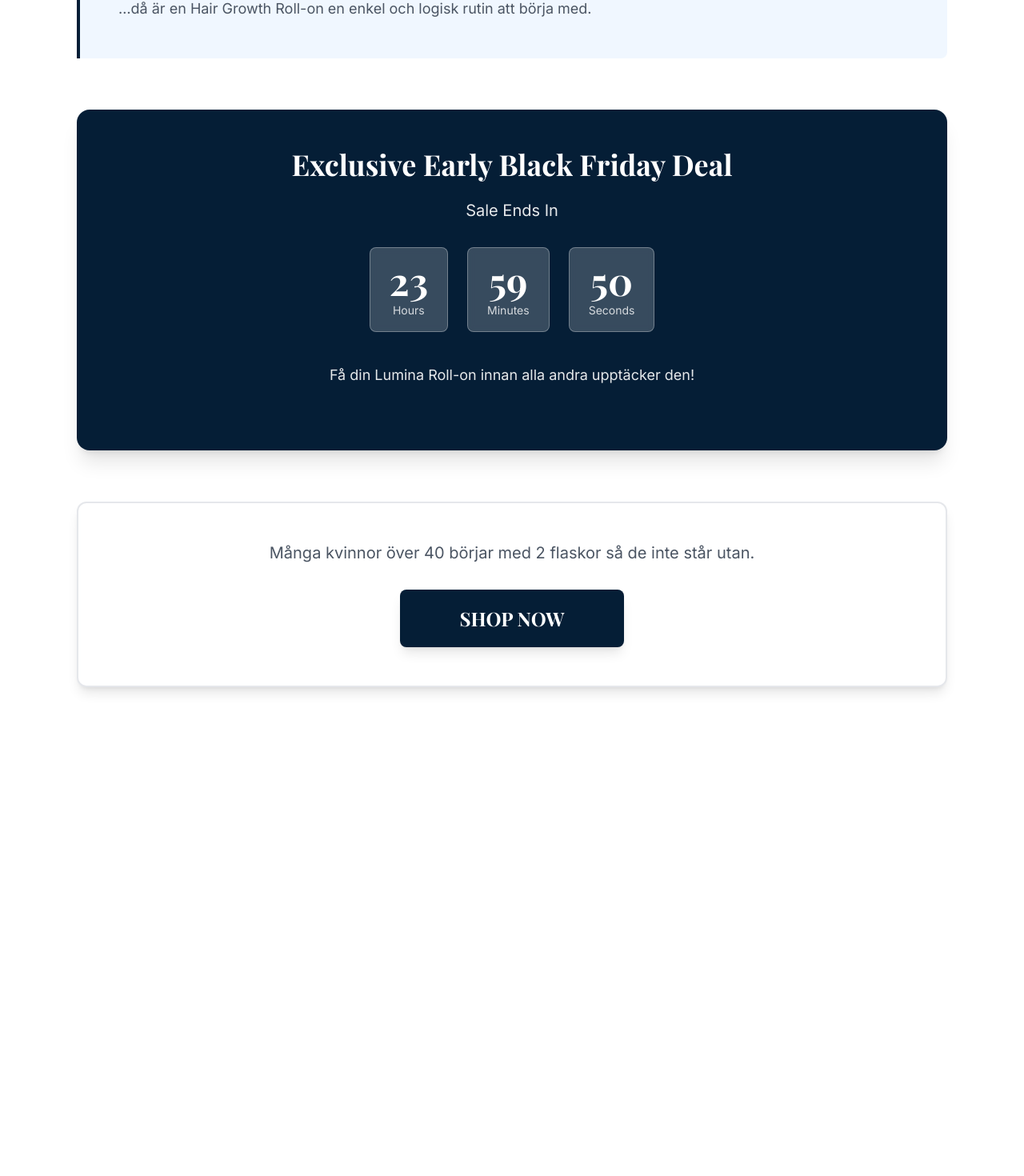
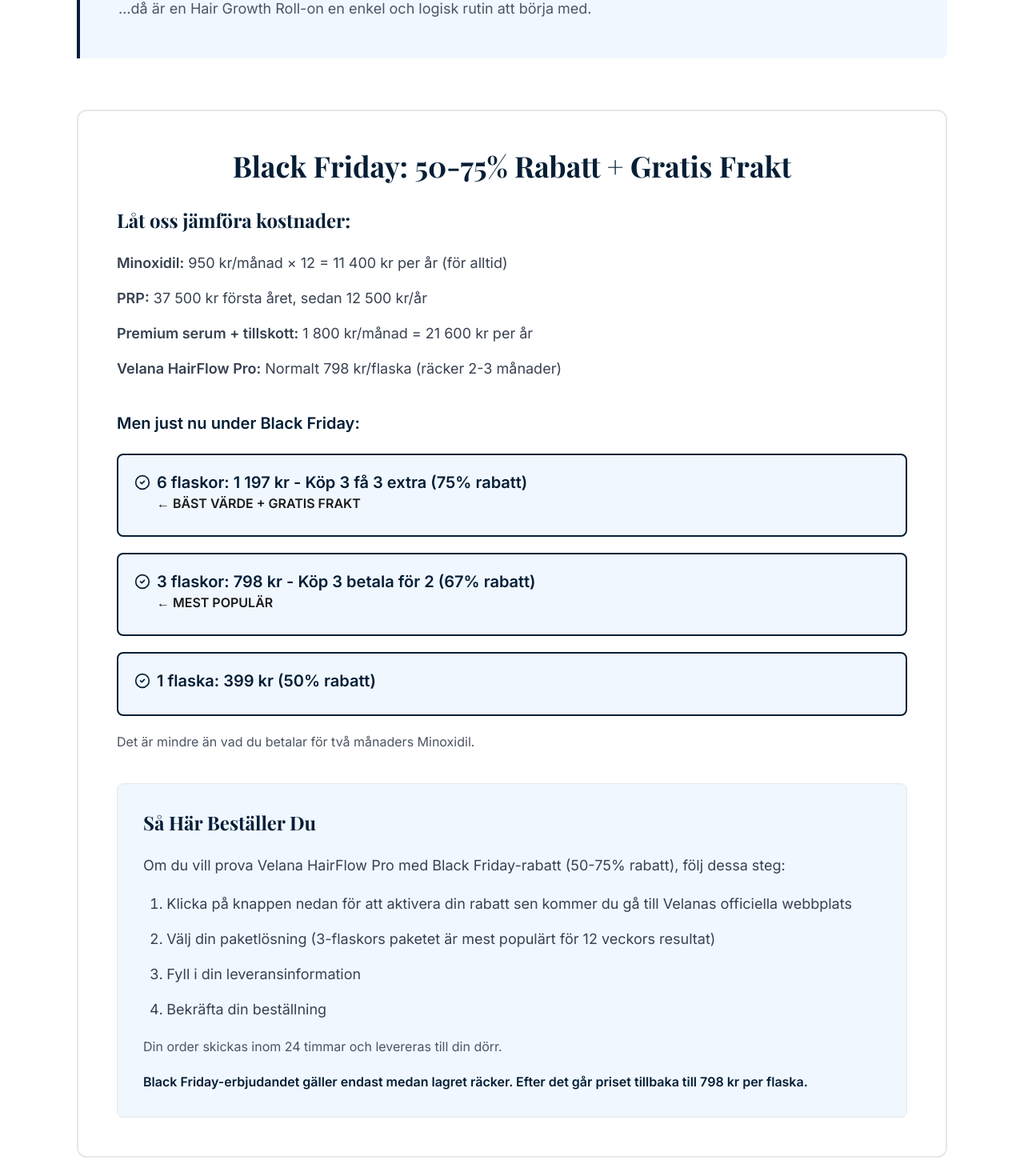
Before and after one commit to mangaz900/luminaflow, a React (Vite) app: page /5-anledningar-hair-growth-roll-on in a window 1280 px wide. Shown: the part 3632-5102 px from the top of the page at 80% size. Before the commit the page ends 4555 px from the top, so only its background shows below. Built offline with nearby package versions, Linux system fonts and the light colour scheme; a web font is replaced by a local one.

Commit message:
Add Black Friday pricing comparison section before countdown

```diff
--- a/pages/listicles/HairGrowthRollOn.tsx
+++ b/pages/listicles/HairGrowthRollOn.tsx
@@ -366,6 +366,89 @@ const HairGrowthRollOn: React.FC = () => {
           </div>
         </section>
 
+        {/* Black Friday Pricing Comparison Section */}
+        <section className="bg-white border-2 border-medical-200 rounded-xl p-8 md:p-10 lg:p-12 mb-12 md:mb-16">
+          <h3 className="text-2xl md:text-3xl lg:text-4xl font-serif font-bold text-medical-900 mb-6 md:mb-8 text-center">
+            Black Friday: 50-75% Rabatt + Gratis Frakt
+          </h3>
+
+          <div className="mb-8 md:mb-10">
+            <h4 className="text-xl md:text-2xl font-serif font-bold text-medical-900 mb-4 md:mb-6">
+              Låt oss jämföra kostnader:
+            </h4>
+            <div className="space-y-3 md:space-y-4 text-gray-700 text-base md:text-lg">
+              <p><strong>Minoxidil:</strong> 950 kr/månad × 12 = 11 400 kr per år (för alltid)</p>
+              <p><strong>PRP:</strong> 37 500 kr första året, sedan 12 500 kr/år</p>
+              <p><strong>Premium serum + tillskott:</strong> 1 800 kr/månad = 21 600 kr per år</p>
+              <p><strong>Velana HairFlow Pro:</strong> Normalt 798 kr/flaska (räcker 2-3 månader)</p>
+            </div>
+          </div>
+
+          <div className="mb-8 md:mb-10">
+            <p className="text-lg md:text-xl font-semibold text-medical-900 mb-4 md:mb-6">
+              Men just nu under Black Friday:
+            </p>
+            <div className="space-y-4 md:space-y-5">
+              <div className="bg-medical-50 border-2 border-medical-900 rounded-lg p-4 md:p-5">
+                <div className="flex items-start gap-2 mb-2">
+                  <CheckCircle2 className="text-medical-900 flex-shrink-0 mt-1" size={20} />
+                  <div className="flex-1">
+                    <p className="font-bold text-medical-900 text-lg md:text-xl">
+                      6 flaskor: 1 197 kr - Köp 3 få 3 extra (75% rabatt)
+                    </p>
+                    <p className="text-medical-700 font-semibold">← BÄST VÄRDE + GRATIS FRAKT</p>
+                  </div>
+                </div>
+              </div>
+              <div className="bg-medical-50 border-2 border-medical-900 rounded-lg p-4 md:p-5">
+                <div className="flex items-start gap-2 mb-2">
+                  <CheckCircle2 className="text-medical-900 flex-shrink-0 mt-1" size={20} />
+                  <div className="flex-1">
+                    <p className="font-bold text-medical-900 text-lg md:text-xl">
+                      3 flaskor: 798 kr - Köp 3 betala för 2 (67% rabatt)
+                    </p>
+                    <p className="text-medical-700 font-semibold">← MEST POPULÄR</p>
+                  </div>
+                </div>
+              </div>
+              <div className="bg-medical-50 border-2 border-medical-900 rounded-lg p-4 md:p-5">
+                <div className="flex items-start gap-2 mb-2">
+                  <CheckCircle2 className="text-medical-900 flex-shrink-0 mt-1" size={20} />
+                  <div className="flex-1">
+                    <p className="font-bold text-medical-900 text-lg md:text-xl">
+                      1 flaska: 399 kr (50% rabatt)
+                    </p>
+                  </div>
+                </div>
+              </div>
+            </div>
+            <p className="text-gray-600 mt-4 md:mt-5 text-sm md:text-base">
+              Det är mindre än vad du betalar för två månaders Minoxidil.
+            </p>
+          </div>
+
+          <div className="bg-medical-50 rounded-lg p-6 md:p-8 border border-medical-200">
+            <h4 className="text-xl md:text-2xl font-serif font-bold text-medical-900 mb-4 md:mb-6">
+              Så Här Beställer Du
+            </h4>
+            <p className="text-gray-700 mb-4 md:mb-5 text-base md:text-lg">
+              Om du vill prova Velana HairFlow Pro med Black Friday-rabatt (50-75% rabatt), följ dessa steg:
+            </p>
+            <ol className="space-y-3 md:space-y-4 text-gray-700 text-base md:text-lg list-decimal list-inside ml-2">
+              <li>Klicka på knappen nedan för att aktivera din rabatt sen kommer du gå till Velanas officiella webbplats</li>
+              <li>Välj din paketlösning (3-flaskors paketet är mest populärt för 12 veckors resultat)</li>
+              <li>Fyll i din leveransinformation</li>
+              <li>Bekräfta din beställning</li>
+            </ol>
+            <p className="text-gray-600 mt-4 md:mt-5 text-sm md:text-base">
+              Din order skickas inom 24 timmar och levereras till din dörr.
+            </p>
+            <p className="text-medical-900 font-semibold mt-4 md:mt-5 text-sm md:text-base">
+              Black Friday-erbjudandet gäller endast medan lagret räcker. Efter det går priset tillbaka till 798 kr per flaska.
+            </p>
+          </div>
+        </section>
+
         {/* Black Friday Deal Section */}
         <section className="bg-gradient-to-br from-medical-900 via-medical-800 to-medical-900 text-white rounded-2xl p-8 md:p-10 lg:p-12 mb-12 md:mb-16 text-center shadow-xl">
           <h3 className="text-2xl md:text-3xl lg:text-4xl font-serif font-bold mb-4 md:mb-6">
```
